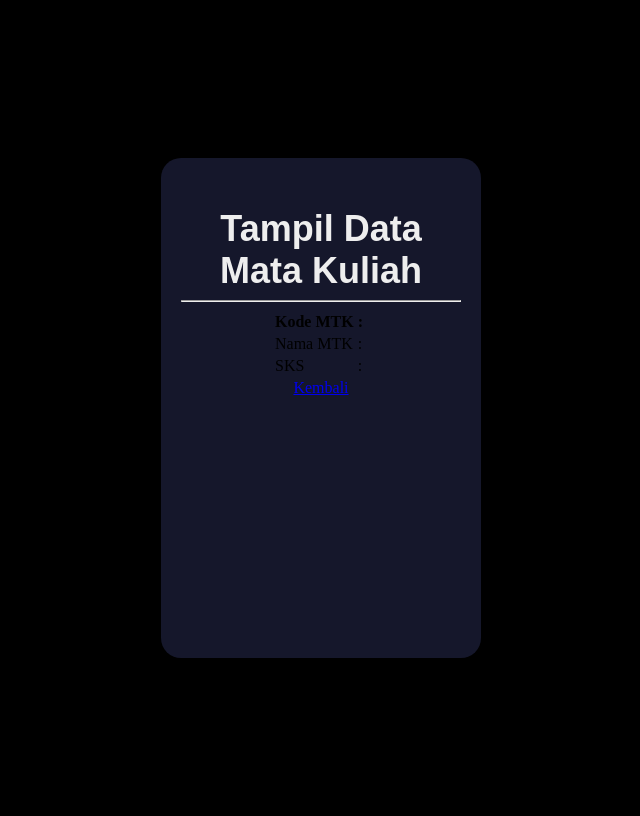
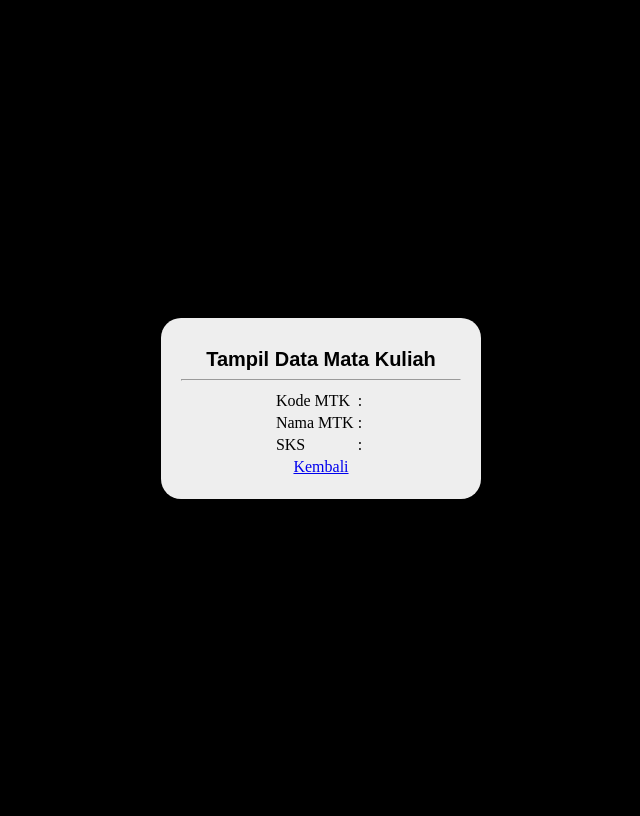
Before and after one commit to Robih-11/WP2_Perpus_Robih.git.io, a CodeIgniter app: page /Belajar_CI3/index.php/matakuliah/cetak in a window 1280 px wide. Shown: the whole page, without its empty margins (319-959 px from the left). Run offline with CodeIgniter, Linux system fonts and the light colour scheme.

Commit message:
Mengimplementasikan Pertemuan5

```diff
--- a/application/views/view-data-matakuliah.php
+++ b/application/views/view-data-matakuliah.php
@@ -5,7 +5,7 @@
     <meta charset="UTF-8">
     <meta http-equiv="X-UA-Compatible" content="IE=edge">
     <meta name="viewport" content="width=device-width, initial-scale=1.0">
-    <link rel="stylesheet" type="text/css" href="<?php echo base_url()?>assets/css/kuliah.css">
+    <link rel="stylesheet" type="text/css" href="<?php echo base_url()?>assets/css/view.css">
     <title>Data Mata Kuliah</title>
 </head>
 
@@ -17,13 +17,14 @@
                    <div class="title"> Tampil Data Mata Kuliah</div>
                 <hr>
                 <!-- <td colspan="3"> -->
-
-            <!-- <div class="input-container ic1"></div> -->
-                <th>Kode MTK</th>
-                <th>:</th>
+                <div class="input-container ic1"></div>
+                <tr>
+                <td>Kode MTK</td>
+                <td>:</td>
                 <td>
                     <?= $kode; ?>
                 </td>
+            </tr>
             <tr>
                 <td>Nama MTK</td>
                 <td>:</td>
--- a/application/views/view-form-matakuliah.php
+++ b/application/views/view-form-matakuliah.php
@@ -27,12 +27,15 @@
         <label for="Namamtk" class="placeholder">Nama MTK</label>
       </div>
       <div class="input-container ic2">
-          <select name="sks" id="sks">
+        <select name="sks" id="sks" class="input" type="text" placeholder=" " />
+          <!-- <select name="sks" id="sks"> -->
               <option value="">Pilih SKS</option>
               <option value="1">1</option>
               <option value="2">2</option>
               <option value="3">3</option>
               <option value="4">4</option>
+          <div class="cut"</div>
+          <label for="sks" class="placeholder">Pilih SKS</label>
           </select>
         </div>
       <button type="text" class="submit">submit</button>
--- /dev/null
+++ b/assets/css/view.css
@@ -0,0 +1,52 @@
+body {
+    background: mediumaquamarine;
+    align-items: center;
+    background-color: #000;
+    display: flex;
+    justify-content: center;
+    height: 100vh;
+  }
+
+  .form {
+    background-color: #eee;
+    border-radius: 20px;
+    box-sizing: border-box;
+    height: 25s0px;
+    padding: 20px;
+    width: 320px;
+  }
+
+  .title {
+    color: black;
+    font-family: sans-serif;
+    font-size: 20px;
+    font-weight: 600;
+    margin-top: 10px;
+  }
+
+.color1{
+    color: #eee;
+}
+.color2{
+    color: #eee;
+}
+
+
+  .back {
+    background-color: rgb(1, 2, 2);
+    border-radius: 100em;
+    border: 500em;
+    box-sizing: border-box;
+    color: #eee;
+    cursor: pointer;
+    font-size: 16px;
+    height: 20px;
+    margin-top: 38px;
+    outline: 0;
+    text-align: center;
+    width: 100px;
+  }
+
+  .back:active {
+    background-color: #06b;
+  }
```
